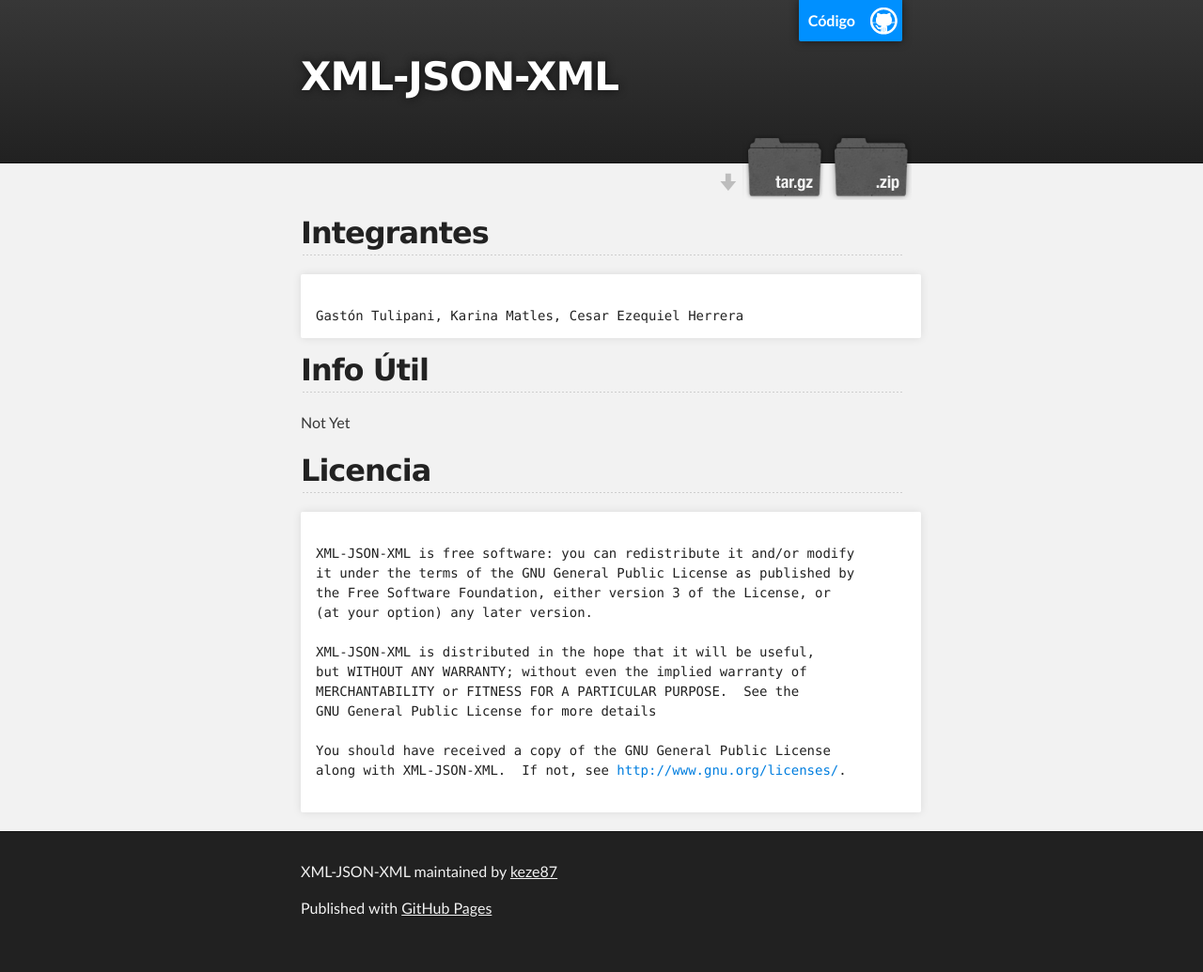
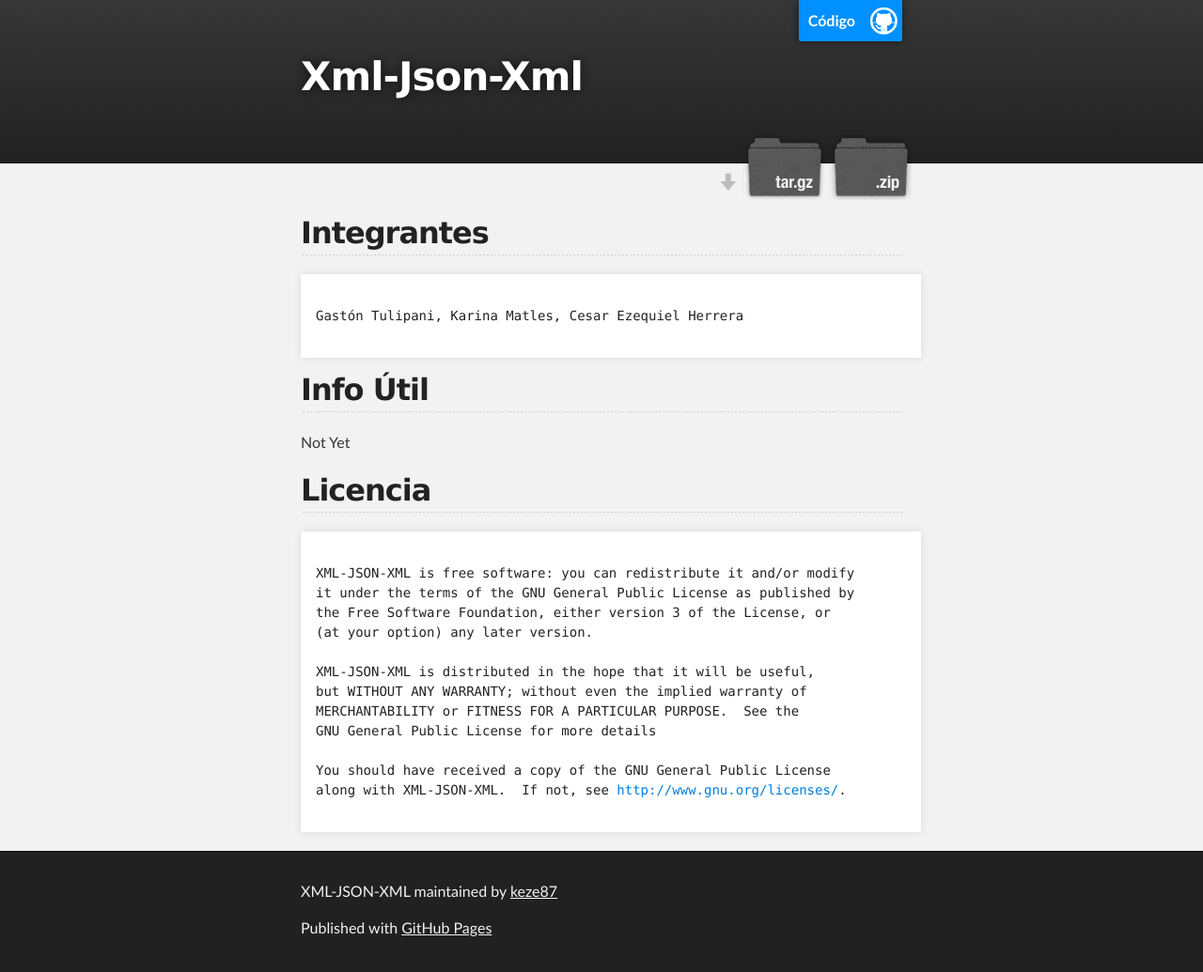
Before and after one commit to keze87/XML-JSON-XML, a plain HTML site: page index.html in a window 1280 px wide. Shown: the whole page at 94% size. Before the commit the page ends 1014 px from the top, so only its background shows below. Drawn offline with Linux system fonts and the light colour scheme.

Commit message:
Update index.html

```diff
--- a/index.html
+++ b/index.html
@@ -18,7 +18,7 @@
         <header class="inner">
           <a id="forkme_banner" href="https://github.com/keze87/XML-JSON-XML">Código</a>
 
-          <h1 id="project_title">XML-JSON-XML</h1>
+          <h1 id="project_title">Xml-Json-Xml</h1>
           <h2 id="project_tagline"></h2>
 
             <section id="downloads">
@@ -36,6 +36,7 @@
 
 <pre><code>
 Gastón Tulipani, Karina Matles, Cesar Ezequiel Herrera
+
 </code></pre>
 
 <h2>
```
